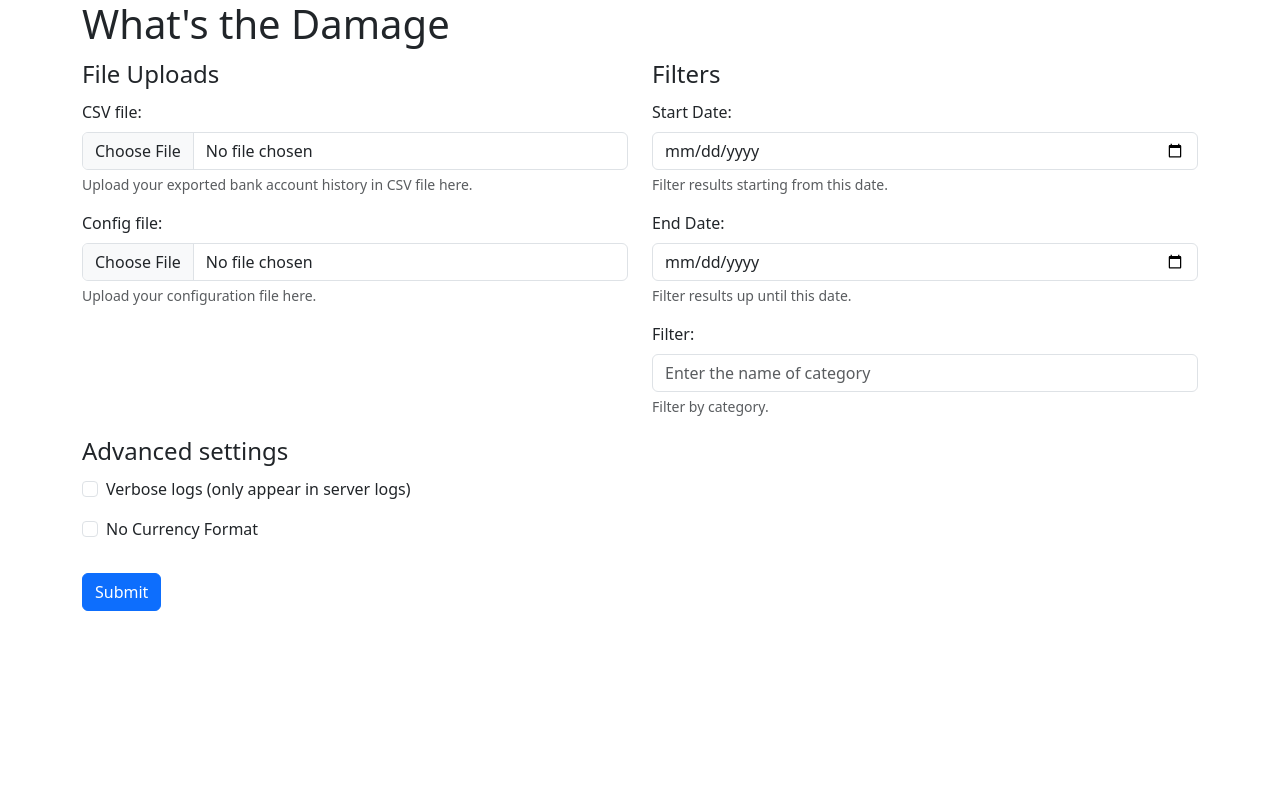
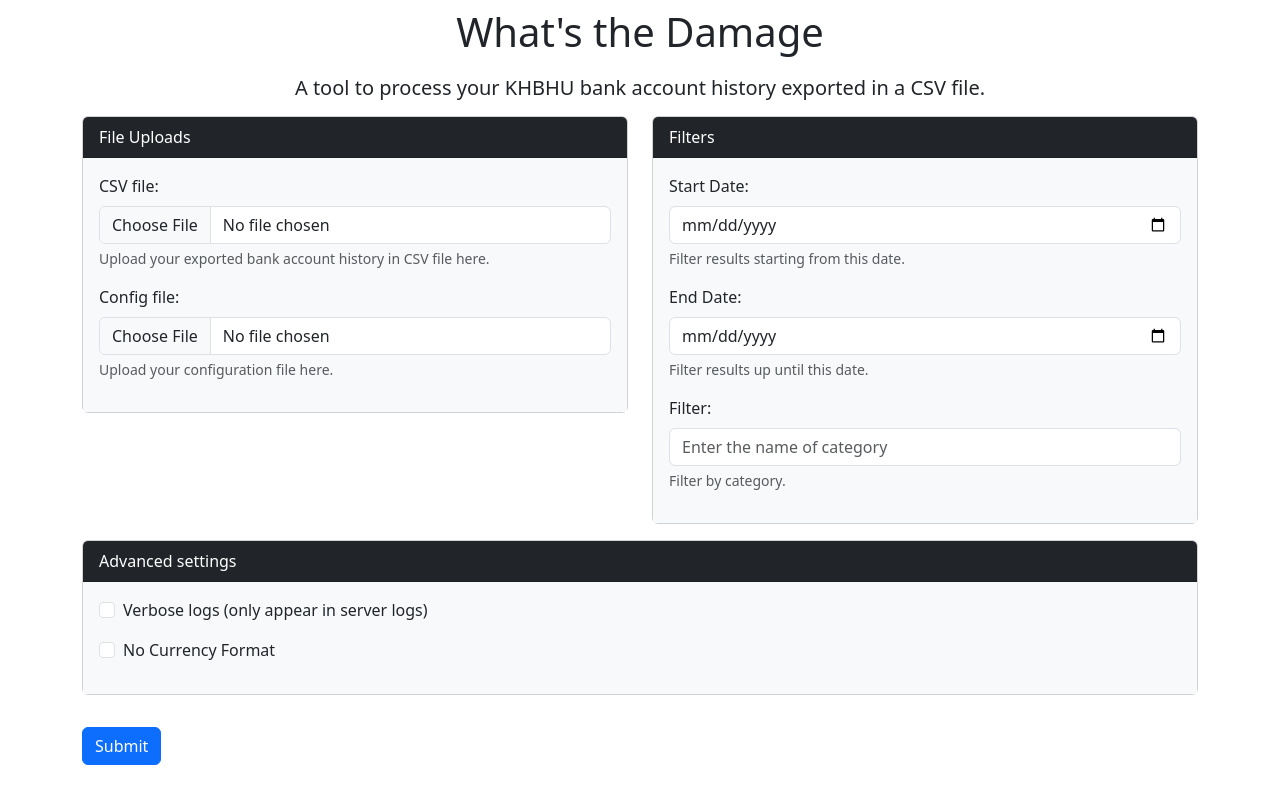
Before and after one commit to abalage/whatsthedamage-web, a Flask app: page / in a window 1280 px wide. Run offline with Flask 2, Linux system fonts and the light colour scheme.

Commit message:
feat: frontend formatting by using Bootstrap

```diff
--- a/src/routes.py
+++ b/src/routes.py
@@ -41,6 +41,12 @@ def process():
     session['form_data'] = request.form.to_dict()
 
     result = process_csv(args)
+    # Hack to make the table look better with Bootstrap as Pandas' CSS support is limited
+    # Also this leaves the choice of output format to the frontend
+    result = result.replace('<table class="dataframe">', '<table class="table table-bordered table-striped">')
+    result = result.replace('<tbody>', '<tbody class="table-group-divider">')
+    result = result.replace('<thead>', '<thead class="table-dark">')
+
 
     if args['output_format'] == 'html':
         return render_template('result.html', table=result)
--- a/src/templates/index.html
+++ b/src/templates/index.html
@@ -8,11 +8,16 @@
 </head>
 <body>
     <div class="container">
-        <h1>What's the Damage</h1>
+        <h1 class="text-center p-2 pb-1">What's the Damage</h1>
+        <h5 class="text-center p-2">A tool to process your KHBHU bank account history exported in a CSV file.</h5>
         <form action="/process" method="post" enctype="multipart/form-data">
             <div class="row">
-                <fieldset class="col-md-6">
-                    <legend>File Uploads</legend>
+                <div class="col-md-6 mb-3">
+                    <div class="card">
+                        <div class="card-header bg-dark text-white">
+                            File Uploads
+                        </div>
+                        <div class="card-body bg-light">
                             <div class="mb-3">
                                 <label for="filename" class="form-label">CSV file:</label>
                                 <input type="file" class="form-control" id="filename" name="filename" aria-describedby="fileHelp" required>
@@ -23,9 +28,15 @@
                                 <input type="file" class="form-control" id="config" name="config" aria-describedby="configHelp" required>
                                 <div id="configHelp" class="form-text">Upload your configuration file here.</div>
                             </div>
-                </fieldset>
-                <fieldset class="col-md-6">
-                    <legend>Filters</legend>
+                        </div>
+                    </div>
+                </div>
+                <div class="col-md-6 mb-3">
+                    <div class="card">
+                        <div class="card-header bg-dark text-white">
+                            Filters
+                        </div>
+                        <div class="card-body bg-light">
                             <div class="mb-3">
                                 <label for="start_date" class="form-label">Start Date:</label>
                                 <input type="date" class="form-control" id="start_date" name="start_date" aria-describedby="dateStartHelp" value="{{ form_data.get('start_date', '') }}">
@@ -41,11 +52,17 @@
                                 <input type="text" class="form-control" id="filter" name="filter" aria-describedby="filterHelp" placeholder="Enter the name of category" value="{{ form_data.get('filter', '') }}">
                                 <div id="filterHelp" class="form-text">Filter by category.</div>
                             </div>
-                </fieldset>
+                        </div>
+                    </div>
+                </div>
             </div>
             <div class="row">
-                <fieldset class="col-md-12">
-                    <legend>Advanced settings</legend>
+                <div class="col-md-12 mb-3">
+                    <div class="card">
+                        <div class="card-header bg-dark text-white">
+                            Advanced settings
+                        </div>
+                        <div class="card-body bg-light">
                             <div class="mb-3 form-check">
                                 <input type="checkbox" class="form-check-input" id="verbose" name="verbose" {% if form_data.get('verbose') %}checked{% endif %}>
                                 <label class="form-check-label" for="verbose">Verbose logs (only appear in server logs)</label>
@@ -54,7 +71,9 @@
                                 <input type="checkbox" class="form-check-input" id="no_currency_format" name="no_currency_format" {% if form_data.get('no_currency_format') %}checked{% endif %}>
                                 <label class="form-check-label" for="no_currency_format">No Currency Format</label>
                             </div>
-                </fieldset>
+                        </div>
+                    </div>
+                </div>
             </div>
             <button type="submit" class="btn btn-primary mt-3">Submit</button>
         </form>
--- a/src/templates/result.html
+++ b/src/templates/result.html
@@ -10,9 +10,7 @@
     <div class="container mt-5">
         <h1 class="mb-4">Processed results</h1>
         <div class="table">
-            <table class="table table-bordered table-striped">
-                {{ table|safe }}
-            </table>
+            {{ table|safe }}
         </div>
         <a href="/" class="btn btn-secondary mt-3">Back</a>
     </div>
```
Lines whose indentation alone changed are shown as unchanged.
